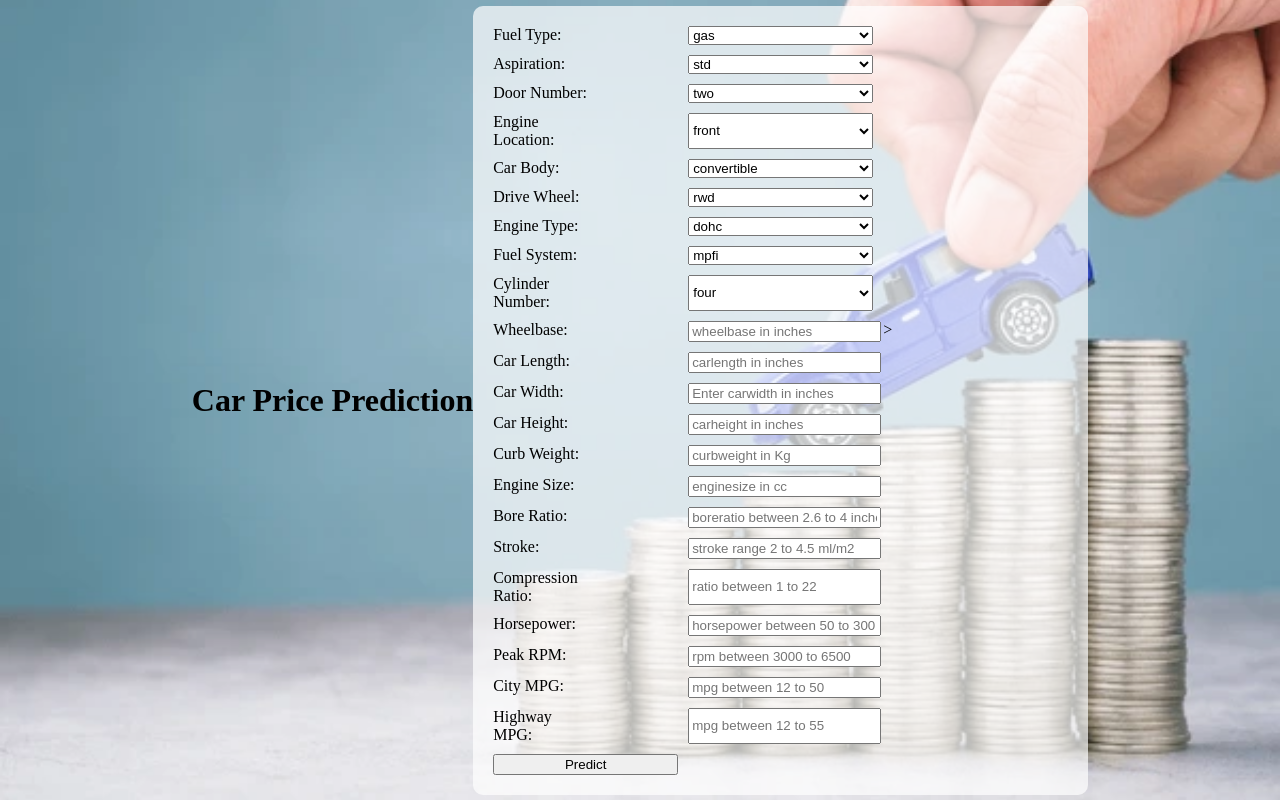
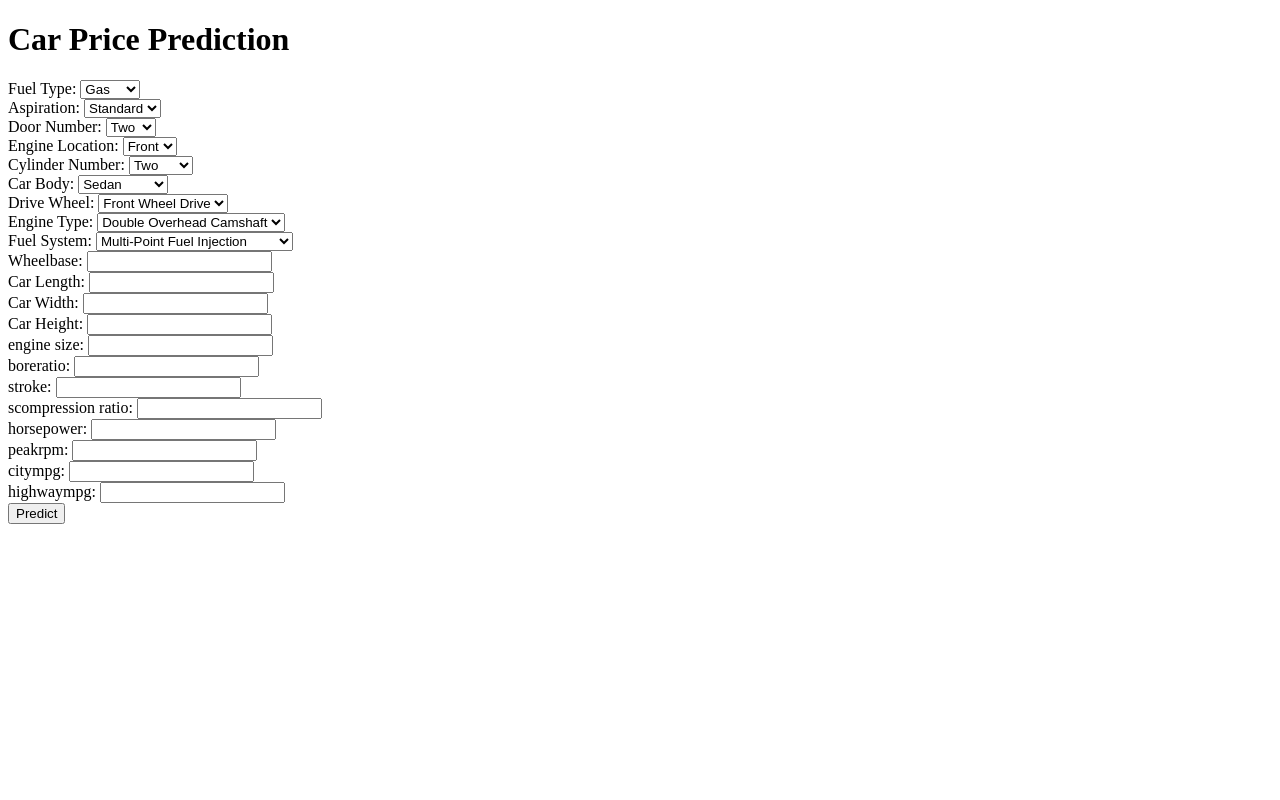
Before and after one commit to prasadsg19/car_price, a Flask app: page / in a window 1280 px wide. Run offline with Flask 3, Linux system fonts and the light colour scheme.

Commit message:
Updated Html code

```diff
--- a/templates/index.html
+++ b/templates/index.html
@@ -4,172 +4,127 @@
     <meta charset="UTF-8">
     <meta name="viewport" content="width=device-width, initial-scale=1.0">
     <title>Car Price Prediction</title>
-    <script src="https://code.jquery.com/jquery-3.6.0.min.js"></script>
-    <style>
-        body {
-            margin: 0;
-            padding: 0;
-            background-image: url('static/car_2.webp'); /* Add the path to your background image */
-            background-size: cover;
-            background-position: center;
-            display: flex;
-            justify-content: center;
-            align-items: center;
-            height: 100vh;
-        }
-        form {
-            background-color: rgba(255, 255, 255, 0.7); /* Semi-transparent white background */
-            padding: 20px;
-            border-radius: 10px;
-            display: grid;
-            grid-template-columns: repeat(3, 1fr); /* Three columns with equal width */
-            gap: 10px; /* Add spacing between inputs */
-        }
-        form label {
-            width: 100px; /* Adjust label width */
-            display: inline-block;
-        }
-        form input,
-        form select {
-            width: 100%; /* Take up full width of column */
-        }
-    </style>
 </head>
 <body>
     <h1>Car Price Prediction</h1>
-    <form id="predictionForm">
-        <!-- Dropdowns for categorical columns -->
+    <form action="/predict" method="post">
         <label for="fueltype">Fuel Type:</label>
-        <select id="fueltype" name="fueltype"></select><br>
+        <select name="fueltype" id="fueltype">
+            <option value="gas">Gas</option>
+            <option value="diesel">Diesel</option>
+        </select><br>
 
         <label for="aspiration">Aspiration:</label>
-        <select id="aspiration" name="aspiration"></select><br>
+        <select name="aspiration" id="aspiration">
+            <option value="std">Standard</option>
+            <option value="turbo">Turbo</option>
+        </select><br>
 
         <label for="doornumber">Door Number:</label>
-        <select id="doornumber" name="doornumber"></select><br>
+        <select name="doornumber" id="doornumber">
+            <option value="two">Two</option>
+            <option value="four">Four</option>
+        </select><br>
 
         <label for="enginelocation">Engine Location:</label>
-        <select id="enginelocation" name="enginelocation"></select><br>
+        <select name="enginelocation" id="enginelocation">
+            <option value="front">Front</option>
+            <option value="rear">Rear</option>
+        </select><br>
+
+        <label for="cylindernumber">Cylinder Number:</label>
+        <select name="cylindernumber" id="cylindernumber">
+            <option value="two">Two</option>
+            <option value="three">Three</option>
+            <option value="four">Four</option>
+            <option value="five">Five</option>
+            <option value="six">Six</option>
+            <option value="eight">Eight</option>
+            <option value="twelve">Twelve</option>
+        </select><br>
 
         <label for="carbody">Car Body:</label>
-        <select id="carbody" name="carbody"></select><br>
+        <select name="carbody" id="carbody">
+            <option value="sedan">Sedan</option>
+            <option value="hatchback">Hatchback</option>
+            <option value="wagon">Wagon</option>
+            <option value="hardtop">Hardtop</option>
+            <option value="convertible">Convertible</option>
+        </select><br>
 
         <label for="drivewheel">Drive Wheel:</label>
-        <select id="drivewheel" name="drivewheel"></select><br>
+        <select name="drivewheel" id="drivewheel">
+            <option value="fwd">Front Wheel Drive</option>
+            <option value="rwd">Rear Wheel Drive</option>
+            <option value="4wd">Four Wheel Drive</option>
+        </select><br>
 
         <label for="enginetype">Engine Type:</label>
-        <select id="enginetype" name="enginetype"></select><br>
+        <select name="enginetype" id="enginetype">
+            <option value="dohc">Double Overhead Camshaft</option>
+            <option value="ohcv">Overhead Valve</option>
+            <option value="ohc">Overhead Camshaft</option>
+            <option value="l">L</option>
+            <option value="rotor">Rotor</option>
+        </select><br>
 
         <label for="fuelsystem">Fuel System:</label>
-        <select id="fuelsystem" name="fuelsystem"></select><br>
+        <select name="fuelsystem" id="fuelsystem">
+            <option value="mpfi">Multi-Point Fuel Injection</option>
+            <option value="2bbl">Two-Barrel Carburetor</option>
+            <option value="1bbl">Single-Barrel Carburetor</option>
+            <option value="idi">Indirect Injection</option>
+            <option value="spfi">Single-Point Fuel Injection</option>
+            <option value="spdi">Sequential Port Fuel Injection</option>
+            <option value="mfi">Multi-Point Fuel Injection</option>
+        </select><br>
 
-        <label for="cylindernumber">Cylinder Number:</label>
-        <select id="cylindernumber" name="cylindernumber"></select><br>
-
-        <!-- Text inputs for numerical columns -->
+        <!-- Numeric input fields go here -->
         <label for="wheelbase">Wheelbase:</label>
-        <input type="text" id="wheelbase" name="wheelbase"   placeholder="wheelbase in inches">><br>
+        <input type="text" name="wheelbase"><br>
 
         <label for="carlength">Car Length:</label>
-        <input type="text" id="carlength" name="carlength"  placeholder="carlength in inches"><br>
+        <input type="text" name="carlength"><br>
 
         <label for="carwidth">Car Width:</label>
-        <input type="text" id="carwidth" name="carwidth" placeholder="Enter carwidth in inches"><br>
+        <input type="text" name="carwidth"><br>
 
         <label for="carheight">Car Height:</label>
-        <input type="text" id="carheight" name="carheight" placeholder="carheight in inches"><br>
+        <input type="text" name="carheight"><br>
 
-        <label for="curbweight">Curb Weight:</label>
-        <input type="text" id="curbweight in KG" name="curbweight" placeholder="curbweight in Kg"><br>
+        <label for="enginesize">engine size:</label>
+        <input type="text" name="enginesize"><br>
 
-        <label for="enginesize">Engine Size:</label>
-        <input type="text" id="enginesize" name="enginesize" placeholder="enginesize in cc" ><br>
+        <label for="boreratio">boreratio:</label>
+        <input type="text" name="boreratio"><br>
 
-        <label for="boreratio">Bore Ratio:</label>
-        <input type="text" id="boreratio" name="boreratio" placeholder="boreratio between 2.6 to 4 inches"><br>
+        <label for="stroke">stroke:</label>
+        <input type="text" name="stroke"><br>
 
-        <label for="stroke">Stroke:</label>
-        <input type="text" id="stroke" name="stroke" placeholder="stroke range 2 to 4.5 ml/m2"><br>
+        <label for="compressionratio">scompression ratio:</label>
+        <input type="text" name="compressionratio"><br>
 
-        <label for="compressionratio">Compression Ratio:</label>
-        <input type="text" id="compressionratio" name="compressionratio" placeholder="ratio between 1 to 22"><br>
+        <label for="horsepower">horsepower:</label>
+        <input type="text" name="horsepower"><br>
 
-        <label for="horsepower">Horsepower:</label>
-        <input type="text" id="horsepower" name="horsepower" placeholder="horsepower between 50 to 300"><br>
+        <label for="peakrpm">peakrpm:</label>
+        <input type="text" name="peakrpm"><br>
 
-        <label for="peakrpm">Peak RPM:</label>
-        <input type="text" id="peakrpm" name="peakrpm" placeholder="rpm between 3000 to 6500 "><br>
+        <label for="citympg">citympg:</label>
+        <input type="text" name="citympg"><br>
 
-        <label for="citympg">City MPG:</label>
-        <input type="text" id="citympg" name="citympg" placeholder="mpg between 12 to 50 " ><br>
+        <label for="highwaympg">highwaympg:</label>
+        <input type="text" name="highwaympg"><br>
 
-        <label for="highwaympg">Highway MPG:</label>
-        <input type="text" id="highwaympg" name="highwaympg" placeholder="mpg between 12 to 55 "  ><br>
 
-        <!-- Submit button -->
+
+        <!-- Add more input fields for other numeric values -->
+
         <input type="submit" value="Predict">
     </form>
 
-    <!-- Result display -->
-    <div id="result"></div>
-
-    <!-- JavaScript to populate dropdown options and handle form submission -->
-    <script>
-        $(document).ready(function(){
-            // Function to populate dropdown options
-            function populateDropdown(selectElementId, options) {
-                var selectElement = $('#' + selectElementId);
-                selectElement.empty();
-                $.each(options, function(index, option) {
-                    selectElement.append('<option value="' + option + '">' + option + '</option>');
-                });
-            }
-
-            // Fetch options for dropdowns
-            $.get('/api/fueltype', function(options) {
-                populateDropdown('fueltype', options);
-            });
-
-            $.get('/api/aspiration', function(options) {
-                populateDropdown('aspiration', options);
-            });
-
-            $.get('/api/doornumber', function(options) {
-                populateDropdown('doornumber', options);
-            });
-
-            $.get('/api/enginelocation', function(options) {
-                populateDropdown('enginelocation', options);
-            });
-
-            $.get('/api/carbody', function(options) {
-                populateDropdown('carbody', options);
-            });
-
-            $.get('/api/drivewheel', function(options) {
-                populateDropdown('drivewheel', options);
-            });
-
-            $.get('/api/enginetype', function(options) {
-                populateDropdown('enginetype', options);
-            });
-
-            $.get('/api/fuelsystem', function(options) {
-                populateDropdown('fuelsystem', options);
-            });
-            $.get('/api/cylindernumber', function(options) {
-                populateDropdown('cylindernumber', options);
-            });
-
-            // Form submission
-            $('#predictionForm').submit(function(event) {
-                event.preventDefault();
-                var formData = $(this).serialize();
-                $.post('/api/predict', formData, function(result) {
-                    $('#result').text('Prediction Result: Car price is '+ result);
-                });
-            });
-        });
-    </script>
+    {% if result %}
+    <h2>Prediction Result: {{ result }}</h2>
+    {% endif %}
 </body>
 </html>
```
